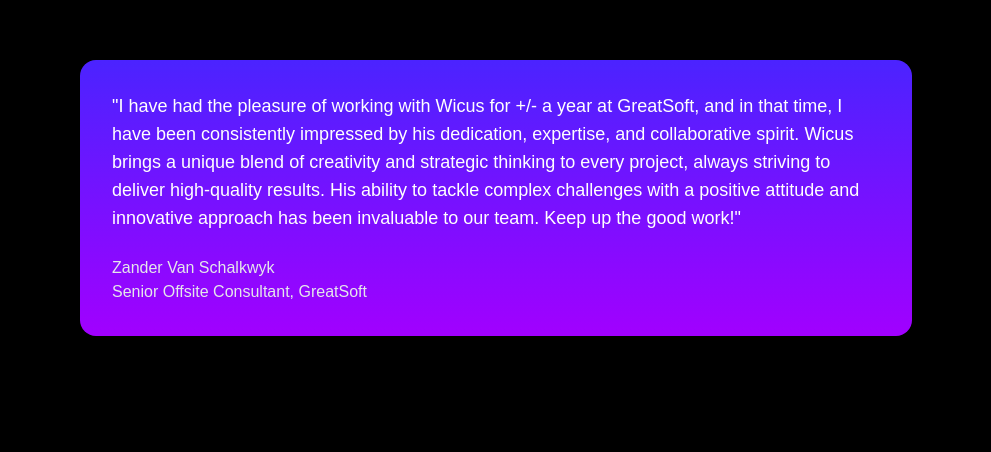
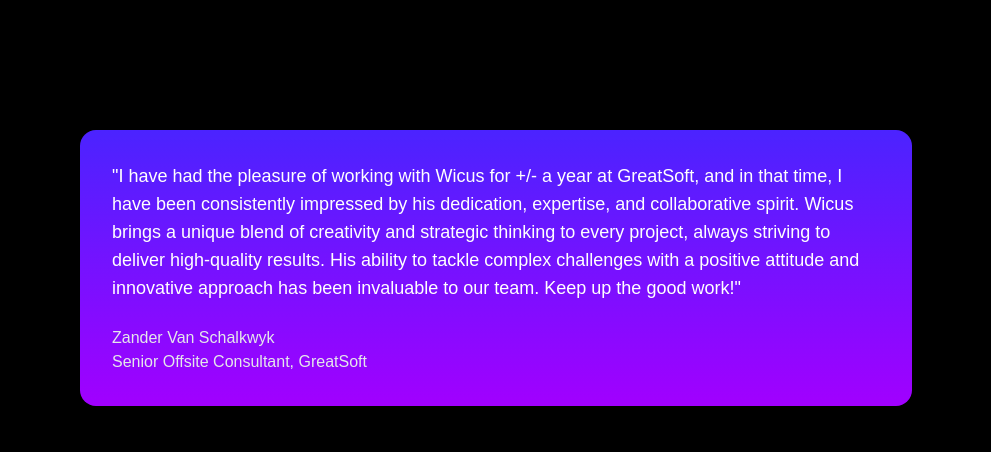
Before and after one commit to Wicusbuys/wicusbuys.dev, a Next.js app: page / in a window 1280 px wide. Shown: the part 8065-8517 px from the top of the page, without its empty margins (144-1135 px from the left). Built offline with nearby package versions, Linux system fonts and the light colour scheme.

Commit message:
Testing testimonial layout.

```diff
--- a/components/ui/animated-testimonials.tsx
+++ b/components/ui/animated-testimonials.tsx
@@ -50,7 +50,7 @@
       <div className="relative grid grid-cols-1">
         <div className="flex justify-between flex-col">
           <div
-            className="relative flex items-center justify-center"
+            className="relative flex items-end justify-center"
             ref={containerRef}
             style={{ height: maxHeight }}
           >
```
